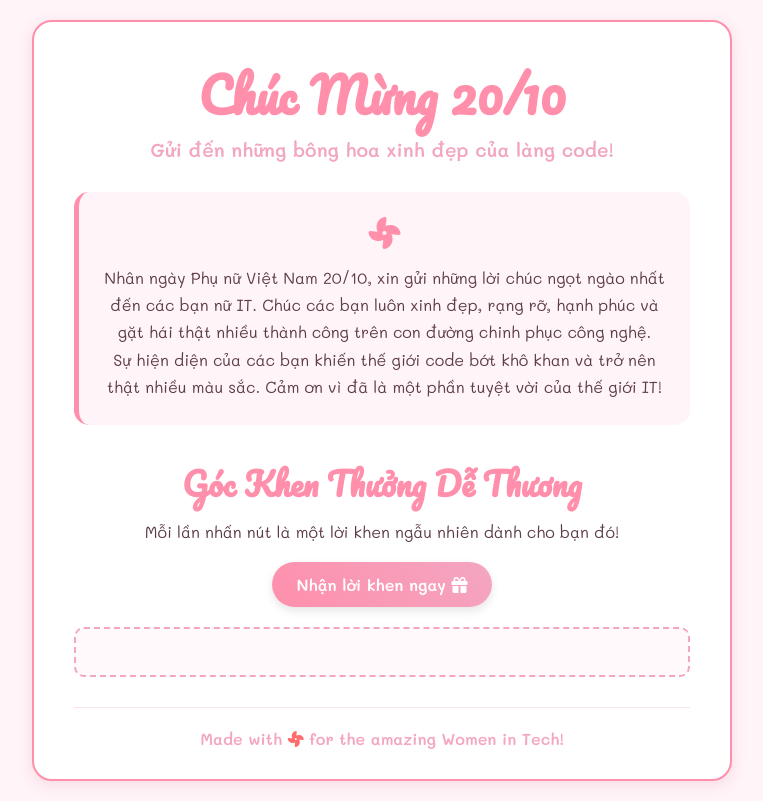
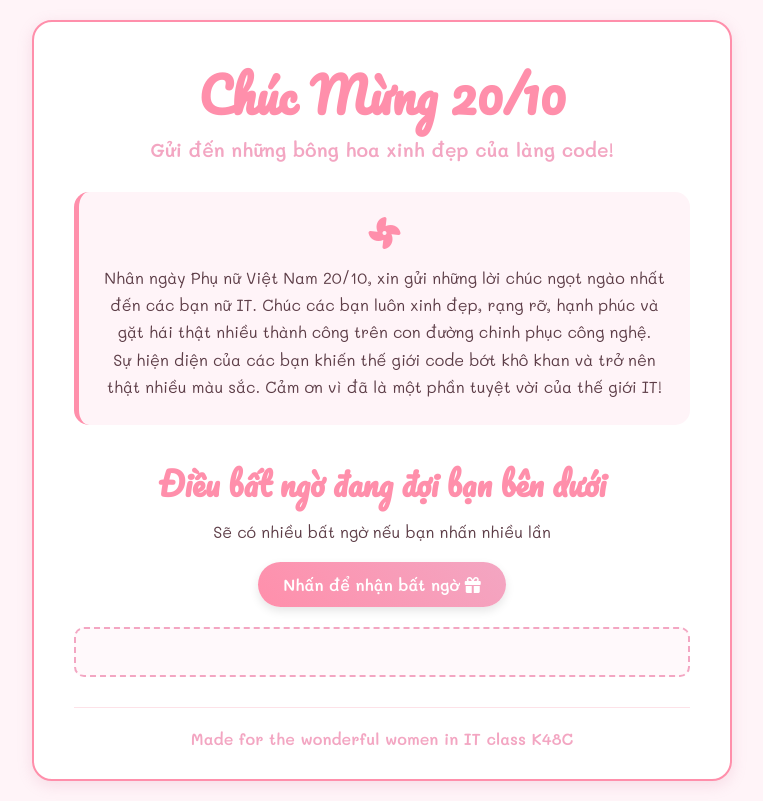
Before and after one commit to hoangchien9936/hoangchien9936.github.io, a plain HTML site: page index.html in a window 1280 px wide. Both pictures are taken after a click on the button "Nhấn để khám phá!". Shown: the whole page, without its empty margins (258-1021 px from the left). Drawn offline with Linux system fonts and the light colour scheme.

Commit message:
Update index.html

```diff
--- a/index.html
+++ b/index.html
@@ -246,8 +246,8 @@
 
     <div id="intro-overlay">
         <div class="intro-box">
-            <h2>Bạn ơi, có một bất ngờ nhỏ...</h2>
-            <p>...dành riêng cho bạn nhân ngày 20/10!</p>
+            <h2>Có một bất ngờ nhỏ</h2>
+            <p>dành riêng cho bạn nhân ngày 20/10</p>
             <button id="enter-button">Nhấn để khám phá!</button>
         </div>
     </div>
@@ -270,9 +270,9 @@
             </section>
 
             <section class="praise-corner">
-                <h3>Góc Khen Thưởng Dễ Thương</h3>
-                <p>Mỗi lần nhấn nút là một lời khen ngẫu nhiên dành cho bạn đó!</p>
-                <button id="praise-button">Nhận lời khen ngay <i class="fa-solid fa-gift"></i></button>
+                <h3>Điều bất ngờ đang đợi bạn bên dưới</h3>
+                <p>Sẽ có nhiều bất ngờ nếu bạn nhấn nhiều lần</p>
+                <button id="praise-button">Nhấn để nhận bất ngờ <i class="fa-solid fa-gift"></i></button>
                 <div id="praise-message" class="praise-display">
                     <!-- Praise will appear here -->
                 </div>
@@ -281,7 +281,7 @@
         </main>
 
         <footer>
-            <p>Made with <i class="fa-solid fa-fan" style="color: #ff6b6b;"></i> for the amazing Women in Tech!</p>
+            <p>Made for the wonderful women in IT class K48C</p>
         </footer>
     </div>
 
```
